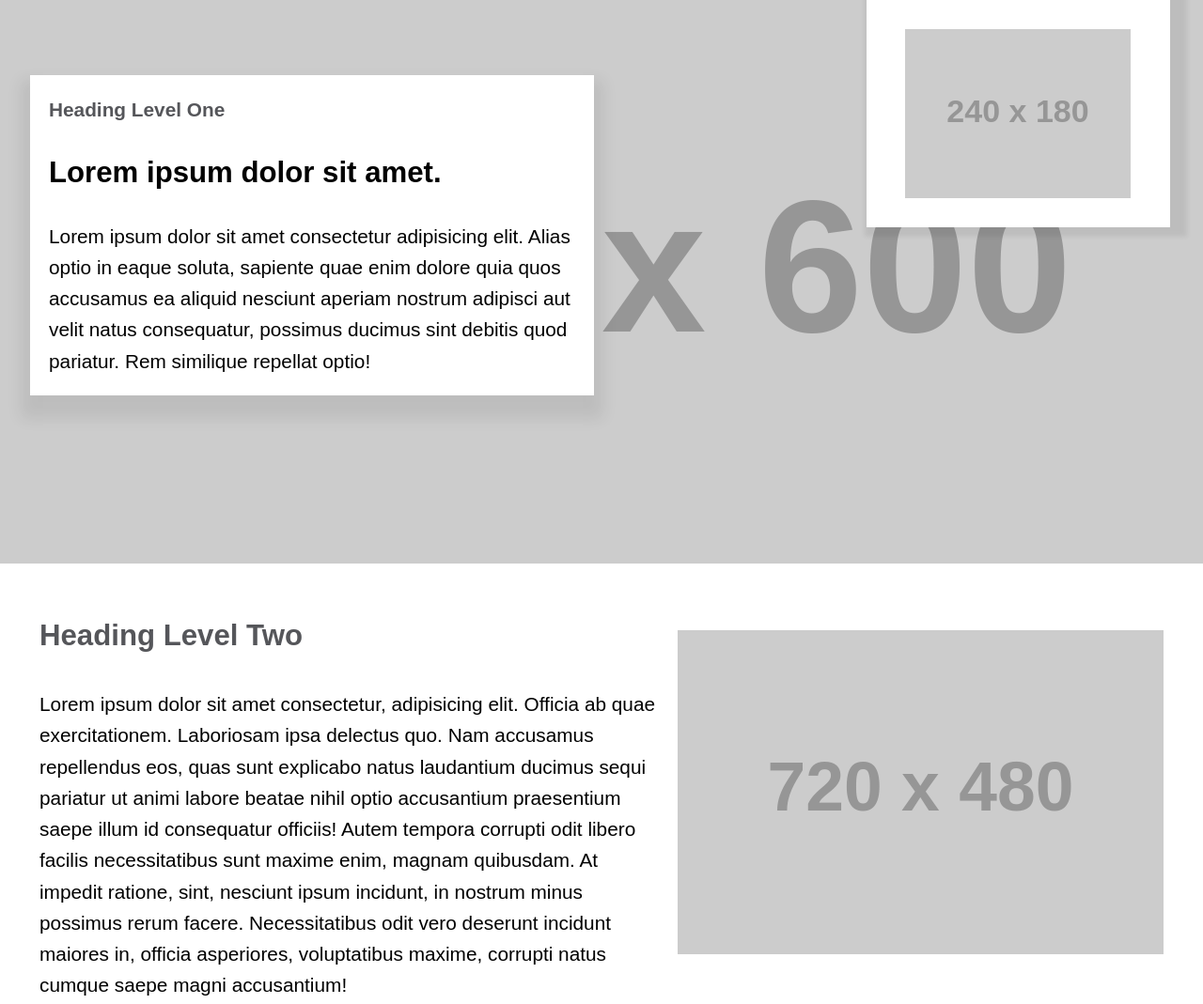
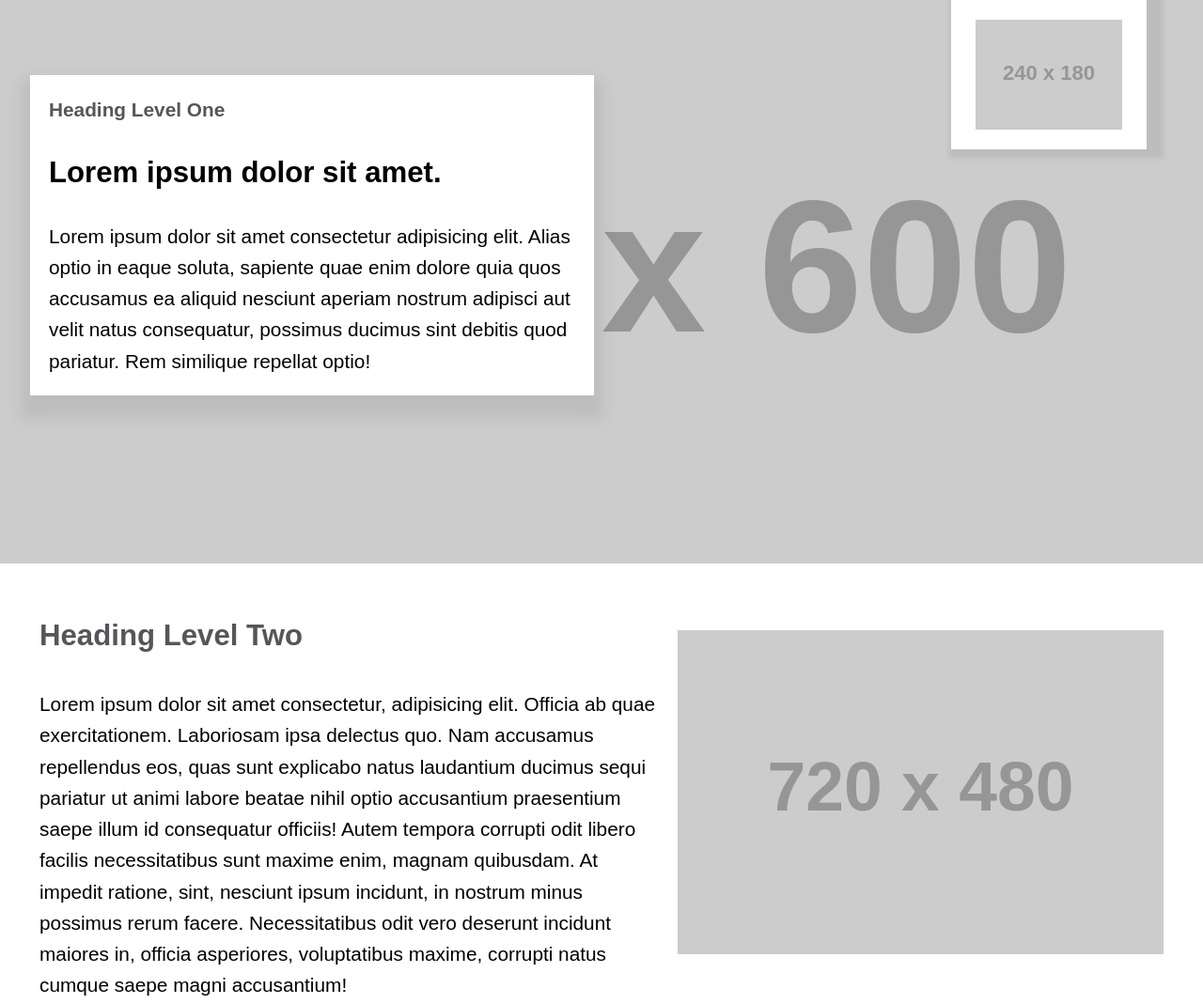
Before and after one commit to dvshannon/gsAssessment2020, a plain HTML site: page index.html in a window 1280 px wide. Shown: the top 1069 px of the page at 94% size. Drawn offline with Linux system fonts and the light colour scheme; placeholder pictures from the web are drawn by us.

Commit message:
big screen fix

```diff
--- a/assets/style.css
+++ b/assets/style.css
@@ -220,6 +220,15 @@ form .grid {
 }
 
 @media screen and (min-width: 1200px){
+    .d-container, .container-flex {
+        max-width: 65em;
+    }
+
+    .desktop-divPH {
+        padding: 1em 1.25em;
+        right: 60px;
+        max-width: 10em;
+    }
     form .grid {
         padding: 20px 0;
     }
```
